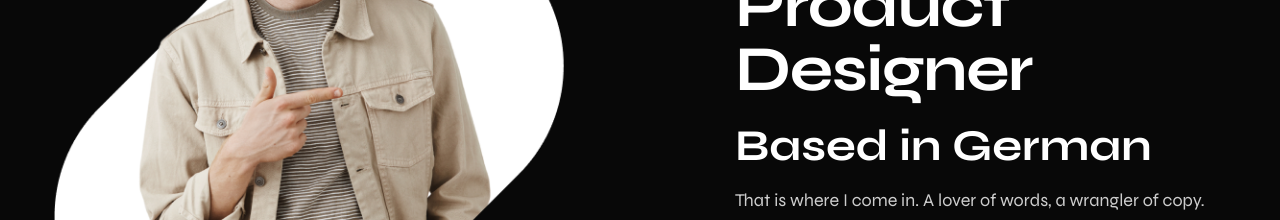
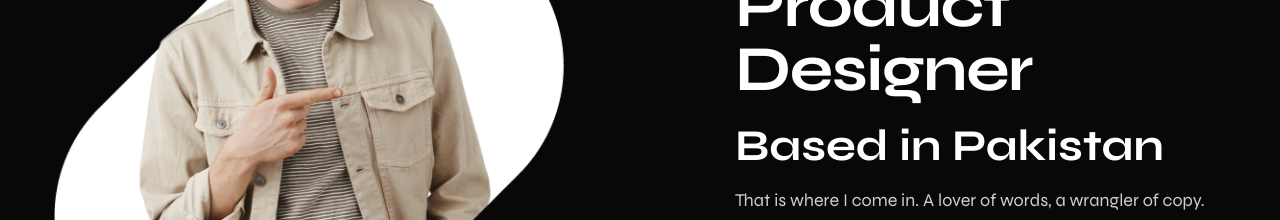
Before and after one commit to showbizas0450/Portfolio, a plain HTML site: page index.html in a window 1280 px wide. Shown: the part 1800-2020 px from the top of the page. Drawn offline with Linux system fonts and the light colour scheme.

Commit message:
Update index.html

```diff
--- a/index.html
+++ b/index.html
@@ -715,7 +715,7 @@
                                 Abdul Munaim, Product Designer
                             </h3>
 
-                            <h4 class="based-in-german-title text-white">Based in German</h4>
+                            <h4 class="based-in-german-title text-white">Based in Pakistan</h4>
                             <p class="paragraph mb-5">That is where I come in. A lover of words, a wrangler of copy. Here to create
                                 copy
                                 that not only
```
